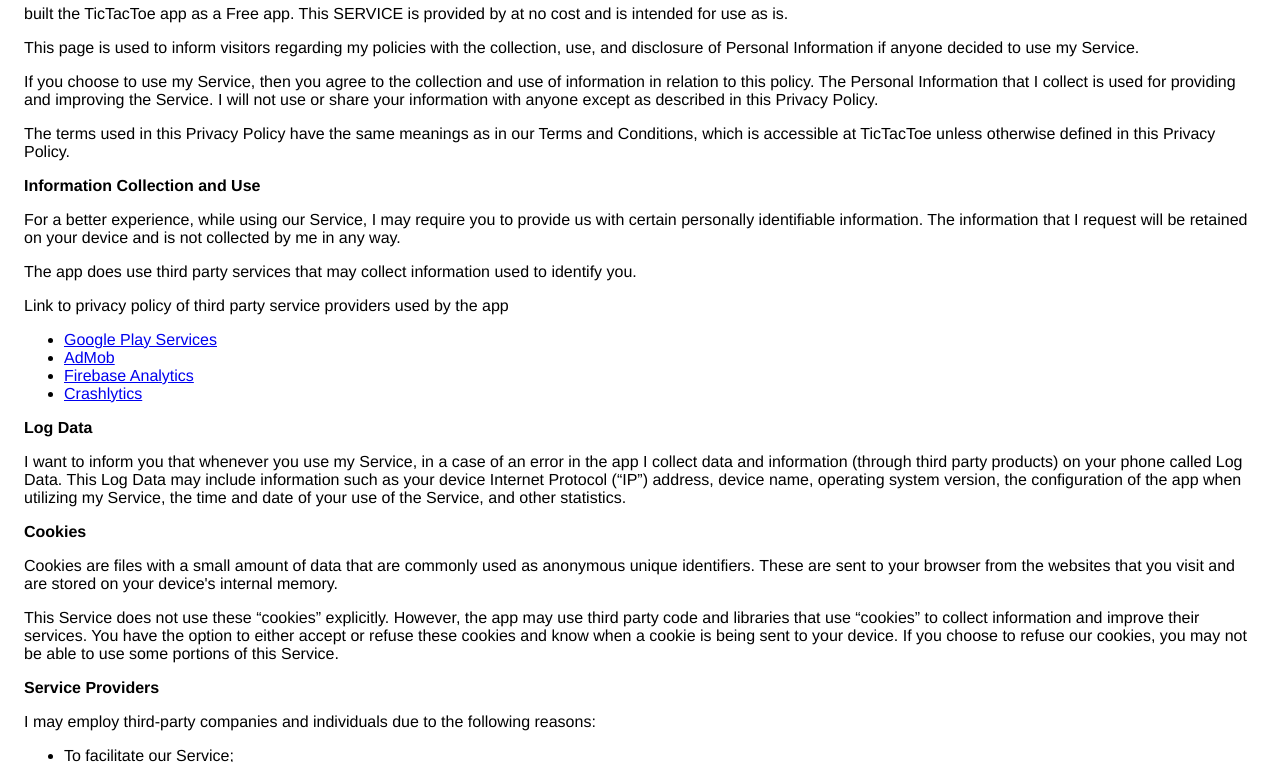
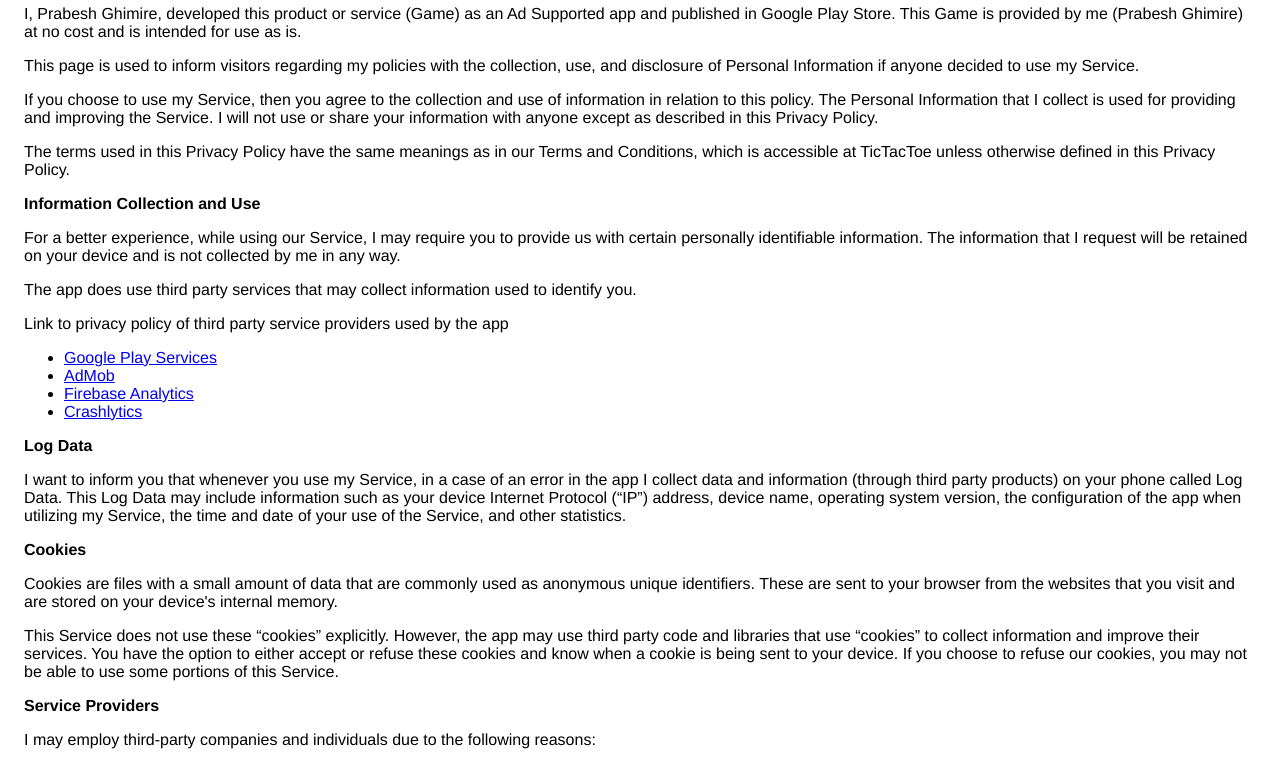
Before and after one commit to GPRABES/GPRABES.github.io, a plain HTML site: page index.html in a window 1280 px wide. Shown: the part 87-849 px from the top of the page. Drawn offline with Linux system fonts and the light colour scheme.

Commit message:
imporvements in index.html

```diff
--- a/index.html
+++ b/index.html
@@ -8,10 +8,7 @@
     </head>
     <body>
     <h2>Privacy Policy</h2> <p>
-                     built the TicTacToe app as
-                    a Free app. This SERVICE is provided by
-                     at no cost and is intended for
-                    use as is.
+                    I, Prabesh Ghimire, developed this product or service (Game) as an Ad Supported app and published in Google Play Store. This Game is provided by me (Prabesh Ghimire) at no cost and is intended for use as is.
                   </p> <p>
                     This page is used to inform visitors regarding
                     my policies with the collection, use, and
```
